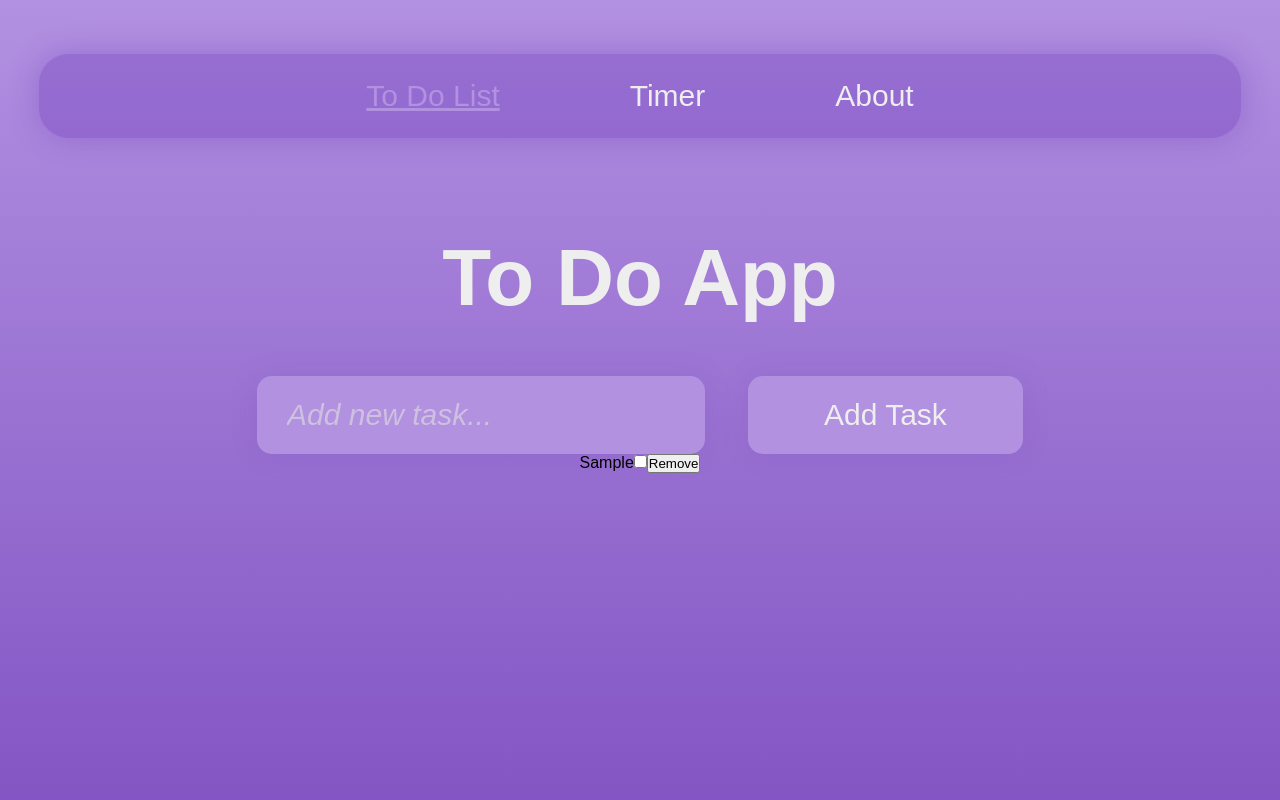
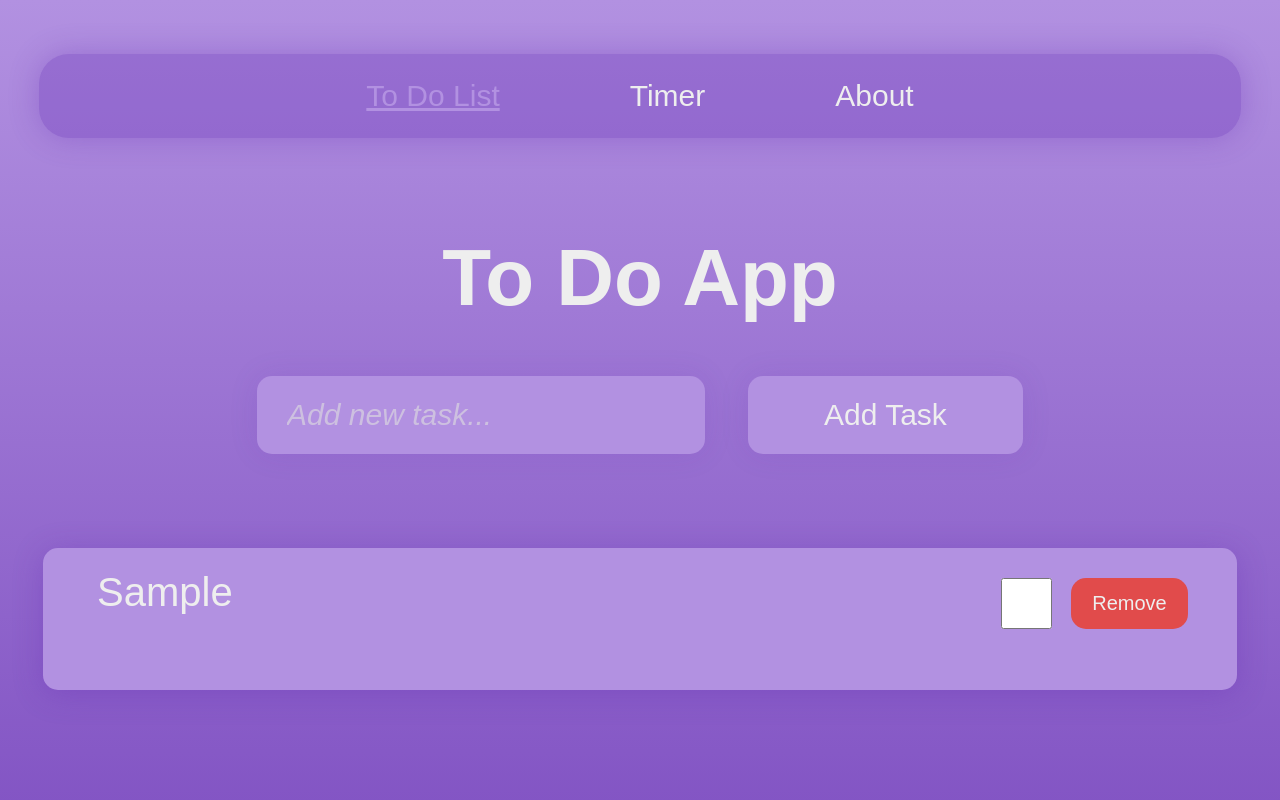
Before and after one commit to inRiza/To_Do_App-Mockup, a plain HTML site: page index.html in a window 1280 px wide. Both pictures are taken after typing "Sample" into the empty fields and a click on the button "Add Task". Shown: the top 800 px of the page. Drawn offline with Linux system fonts and the light colour scheme; a web font is replaced by a local one.

Commit message:
feat: styling for task list

```diff
--- a/styles.css
+++ b/styles.css
@@ -101,7 +101,7 @@ body {
     position: fixed;
     top: 20px;
     right: 20px;
-    background: snone;
+    background: none;
     border: none;
     color: #EEEEEE;
     font-size: 50px;
@@ -224,6 +224,78 @@ body {
     box-shadow: 0px 0px 30px rgba(95, 39, 174, 0.1);
 }
 
+.about_parent {
+    display: flex;
+    flex-direction: column;
+    justify-content: center;
+    align-items: center;
+}
+
+.desc {
+    width: 1133px;
+    font-weight: 500;
+    color: #EEEEEE;
+    font-size: 50px;
+    display: inline-block;
+    text-align: center;
+    margin-top: 79px;
+}
+
+.task_parent {
+    display: flex;
+    align-items: center;
+    flex-direction: column;
+    padding-top: 94px;
+}
+
+.task_child {
+    display: flexbox;
+    justify-content: left;
+    flex-direction: row;
+    position: relative;
+    width: 1140px;
+    min-height: 98px;
+    background-color: #b291e1;
+    color: #EEEEEE;
+    padding-left: 54px;
+    padding-top: 22px;
+    padding-bottom: 22px;
+    box-shadow: 0px 4px 30px rgba(95, 39, 174, 0.3);
+    margin-bottom: 62px;
+    border-radius: 15px;
+    font-size: 40px;
+    transition: background-color 0.3s ease;
+}
+
+.task_child span {
+    display: inline-block;
+    word-break: break-word;
+    max-width: 850px;
+}
+
+.task_child input[type="checkbox"] {
+    position: absolute;
+    right: 185px;
+    top: 30px;
+    width: 51px;
+    height: 51px;
+}
+
+.task_child button {
+    position: absolute;
+    right: 49px;
+    top: 30px;
+    width: 117px;
+    height: 51px;
+    padding: 10px;
+    align-items: center;
+    border: none;
+    outline: none;
+    font-size: 20px;
+    border-radius: 15px;
+    background-color: #e14b4b;
+    color: #EEEEEE;
+}
 
 @media (max-width: 1012px) {
     .navbar {
```
